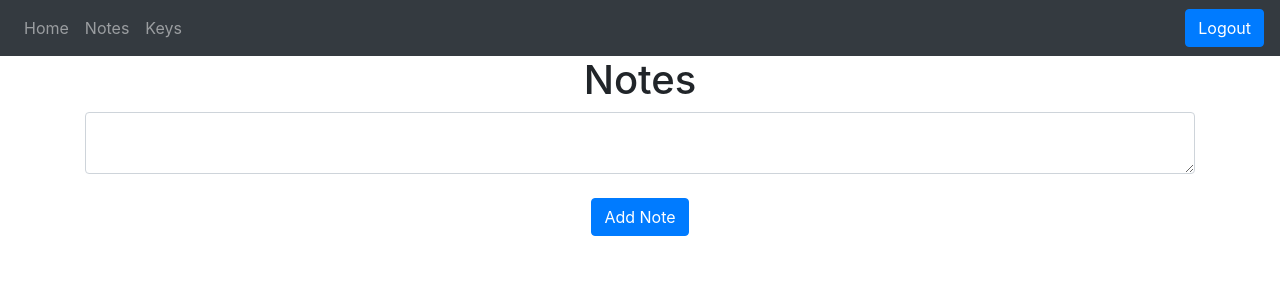
After one commit to ivanpan0626/flask-webapp, a Flask app: page /notes in a window 1280 px wide. The commit adds this page. Shown: the top 300 px of the page. Run offline with Flask 3, Linux system fonts and the light colour scheme; the visitor is signed in with stand-in values (Sample User, id 1); data that the repository does not hold is empty; some libraries are stand-ins or nearby versions.

Commit message:
(Added confirmation to logout and deleting notes)

```diff
--- a/website/auth.py
+++ b/website/auth.py
@@ -27,7 +27,6 @@ def login():
 
     return render_template("login.html", user=current_user)
 
-
 @auth.route('/logout')
 @login_required
 def logout():
@@ -36,7 +35,7 @@ def logout():
 
 
 @auth.route('/signup', methods=['GET', 'POST'])
-def sign_up():
+def signup():
     if request.method == 'POST':
         email = request.form.get('email')
         first_name = request.form.get('firstName')
--- a/website/static/index.js
+++ b/website/static/index.js
@@ -1,8 +1,21 @@
 function deleteNote(noteId) {
+    var confirmLogout = confirm("Delete note?");
+   if(confirmLogout){
     fetch('/delete-note', {
         method: 'POST',
         body: JSON.stringify({noteId: noteId})
     }).then((_res) => {
-        window.location.href="/"
+        window.location.href="/notes"
     })
+   }
 }
+
+function logout(){
+   var confirmLogout = confirm("Are you sure you want to logout?");
+   if(confirmLogout){
+    window.location.href = "/logout"
+   }
+   else{
+    window.localStorage.href = "/home"
+   }
+}
--- a/website/templates/base.html
+++ b/website/templates/base.html
@@ -14,6 +14,10 @@
       rel="stylesheet"
       href="https://stackpath.bootstrapcdn.com/font-awesome/4.7.0/css/font-awesome.min.css"
       crossorigin="anonymous"
+    >
+    <link
+      rel="stylesheet"
+      href="{{ url_for('static', filename='index.css')}}"
     >
 
     <title>{% block title %}{% endblock %}</title>
@@ -33,10 +37,16 @@
         <div class="navbar-nav">
           {% if user.is_authenticated %}
           <a class="nav-item nav-link" id="home" href="/">Home</a>
-          <a class="nav-item nav-link" id="logout" href="/logout">Logout</a>
+          <a class="nav-item nav-link" id="notes-page" href="/notes">Notes</a>
+          <a class="nav-item nav-link" id="key-page" href="/passwords">Keys</a>
           {% else %}
           <a class="nav-item nav-link" id="login" href="/login">Login</a>
           <a class="nav-item nav-link" id="signup" href="/signup">Sign Up</a>
+          {% endif %}
+        </div>
+        <div class="navbar-nav ml-auto">
+          {% if user.is_authenticated %}
+          <button class="nav-item btn btn-primary" id="logout" onClick="logout()">Logout</button>
           {% endif %}
         </div>
       </div>
--- /dev/null
+++ b/website/templates/notes.html
@@ -0,0 +1,21 @@
+{% extends "base.html" %} {% block title %}To-do Notes{% endblock %}
+{% block content %}
+
+<h1 align="center">Notes</h1>
+<ul class="list-group list-group-flush" id="notes">
+    {% for note in user.notes %}
+    <li class="list-group-item">{{note.data}}
+        <button type="button" class="close" onClick="deleteNote({{note.id}})">
+            <span aria-hidden="true">&times;</span>
+        </button>
+    </li>
+    {% endfor %}
+</ul>
+<form method="POST">
+    <textarea name="note" id="note" class="form-control"></textarea>
+    <br>
+    <div align="center">
+        <button type="submit" class="btn btn-primary">Add Note</button>
+    </div>
+</form>
+{% endblock %}
--- /dev/null
+++ b/website/templates/passwords.html
@@ -0,0 +1,5 @@
+{% extends "base.html" %} {% block title %}Passwords Manager{% endblock %}
+
+{% block content %}
+<h1 align="center">HI PASSWORDS R HERE!</h1>
+{% endblock %}
--- a/website/views.py
+++ b/website/views.py
@@ -9,6 +9,11 @@ views = Blueprint('views', __name__)
 @views.route('/', methods=['GET', 'POST'])
 @login_required
 def home():
+    return render_template("home.html", user=current_user)
+
+@views.route('/notes', methods=['GET', 'POST'])
+@login_required
+def notes():
     if request.method == 'POST':
         note = request.form.get('note')
 
@@ -20,9 +25,10 @@ def home():
             db.session.commit()
             flash('Note added!', category='success')
 
-    return render_template("home.html", user=current_user)
+    return render_template("notes.html", user=current_user)
 
 @views.route('/delete-note', methods=['POST'])
+@login_required
 def delete_note():
     note = json.loads(request.data)
     noteId = note['noteId']
@@ -33,3 +39,7 @@ def delete_note():
             db.session.commit()
 
     return jsonify({})
+
+@views.route('/passwords', methods=['GET', 'POST'])
+def keymanager():
+    return render_template("passwords.html", user=current_user)
```
Also changed, not shown: website/templates/home.html (+1 -17 lines), README.md.
